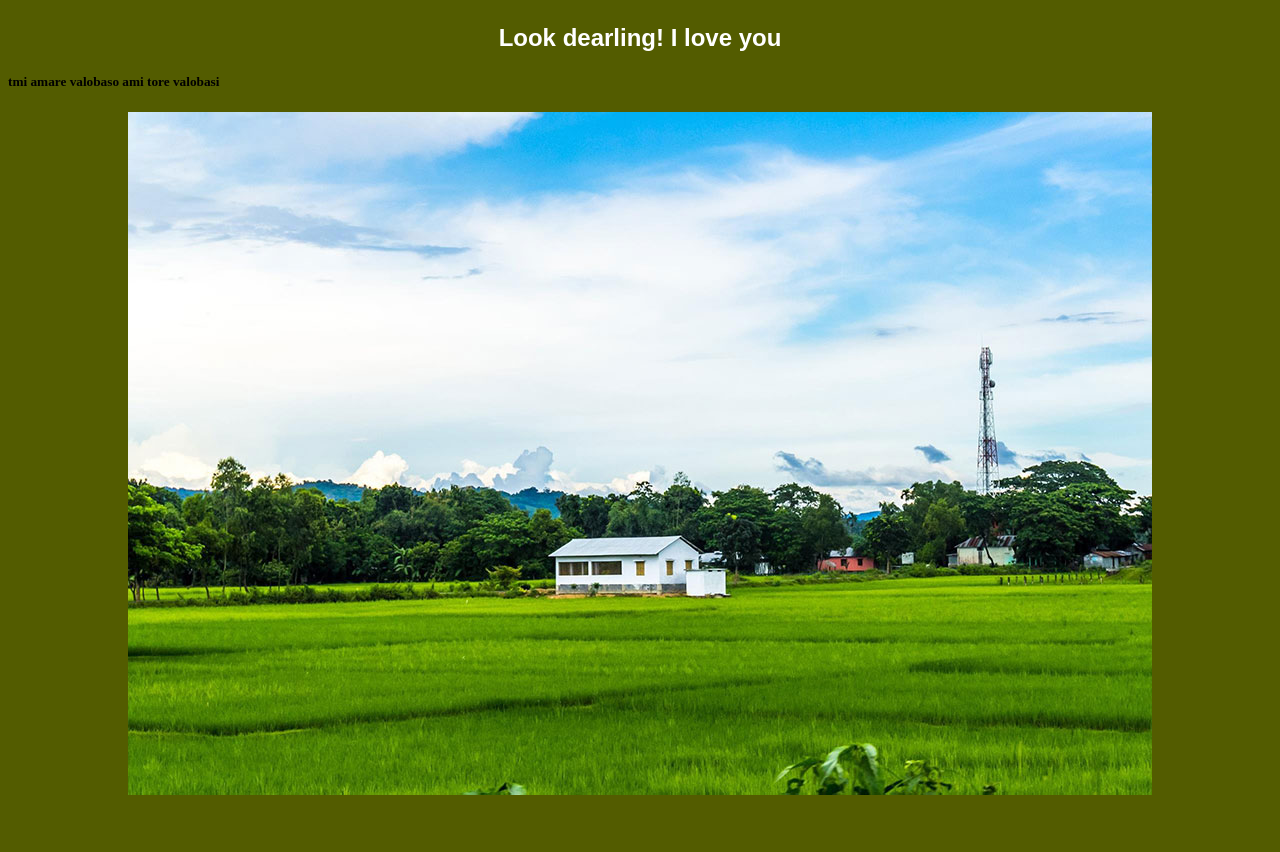
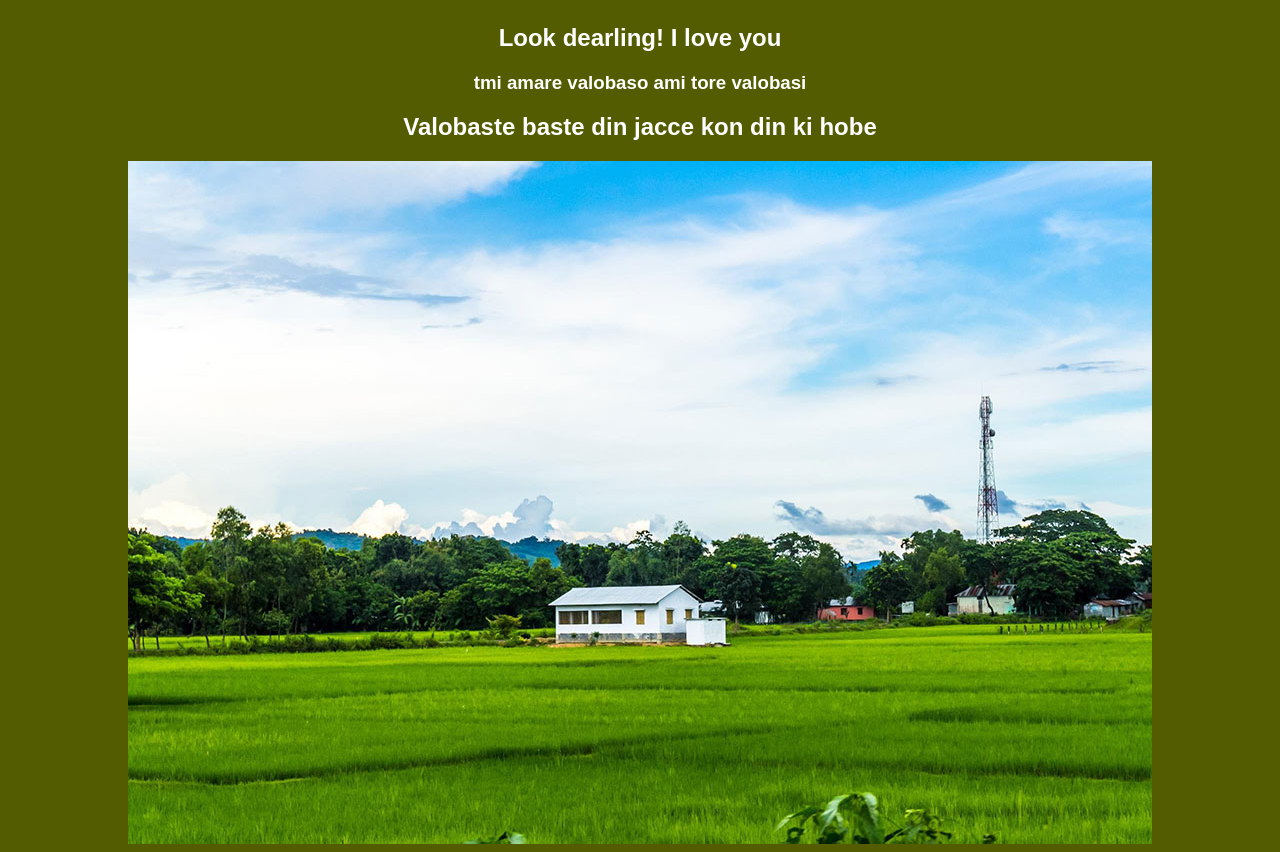
Before and after one commit to kopihannan/third-website-repo, a plain HTML site: page index.html in a window 1280 px wide. Shown: the part 75-927 px from the top of the page. Before the commit the page ends 878 px from the top, so only its background shows below. Drawn offline with Linux system fonts and the light colour scheme.

Commit message:
din jacce

```diff
--- a/index.html
+++ b/index.html
@@ -33,7 +33,9 @@
     <h1>Bangladesh is a beautiful country in the world</h1>
     <div>
         <h2>Look dearling! I love you</h2>
-        <h5>tmi amare valobaso ami tore valobasi</h5>
+        <h3>tmi amare valobaso ami tore valobasi</h3>
+        <h2>Valobaste baste din jacce kon din ki hobe</h2>
+
     </div>
     <img src="vil.jpg" alt="">
 
```
